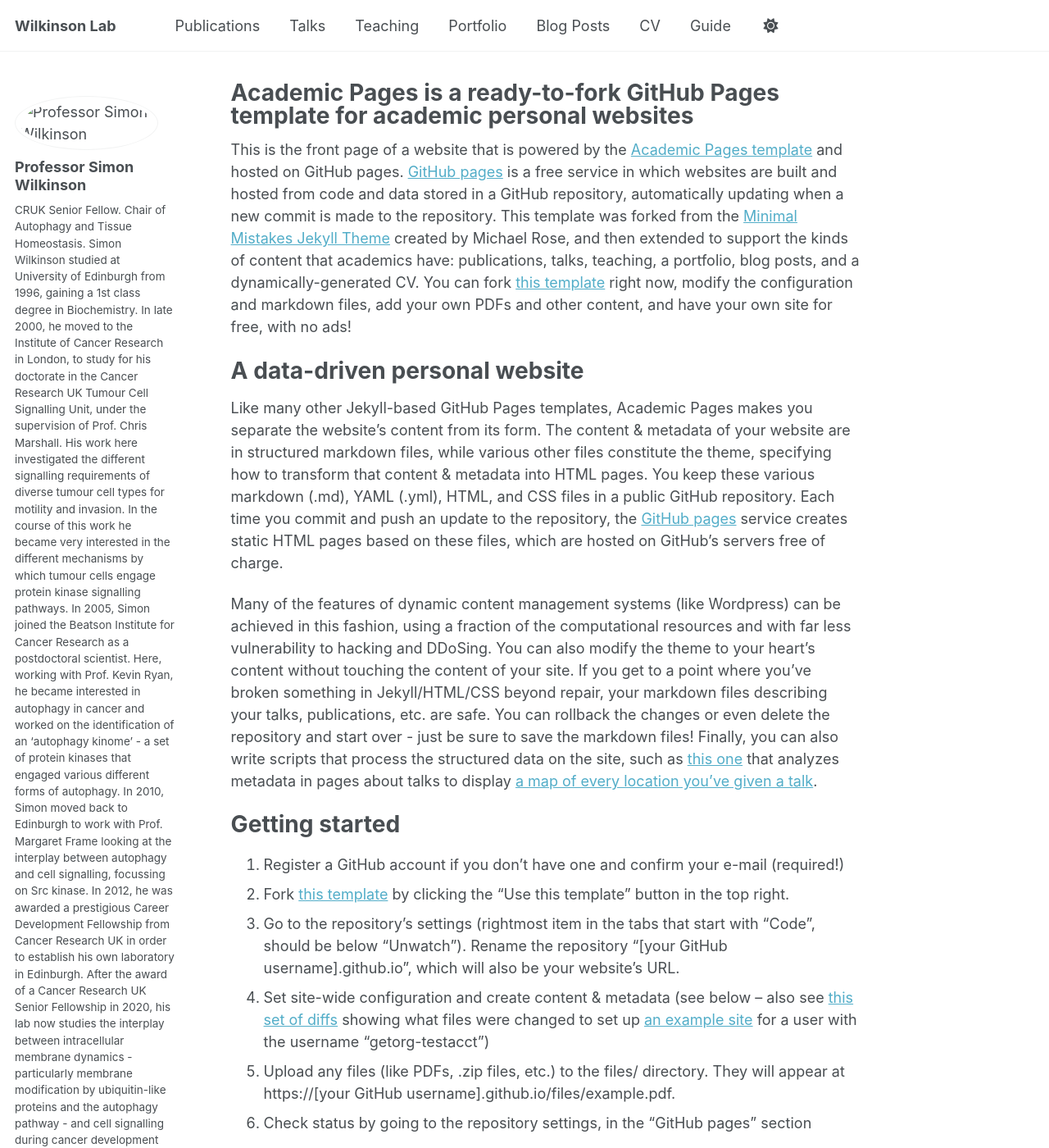
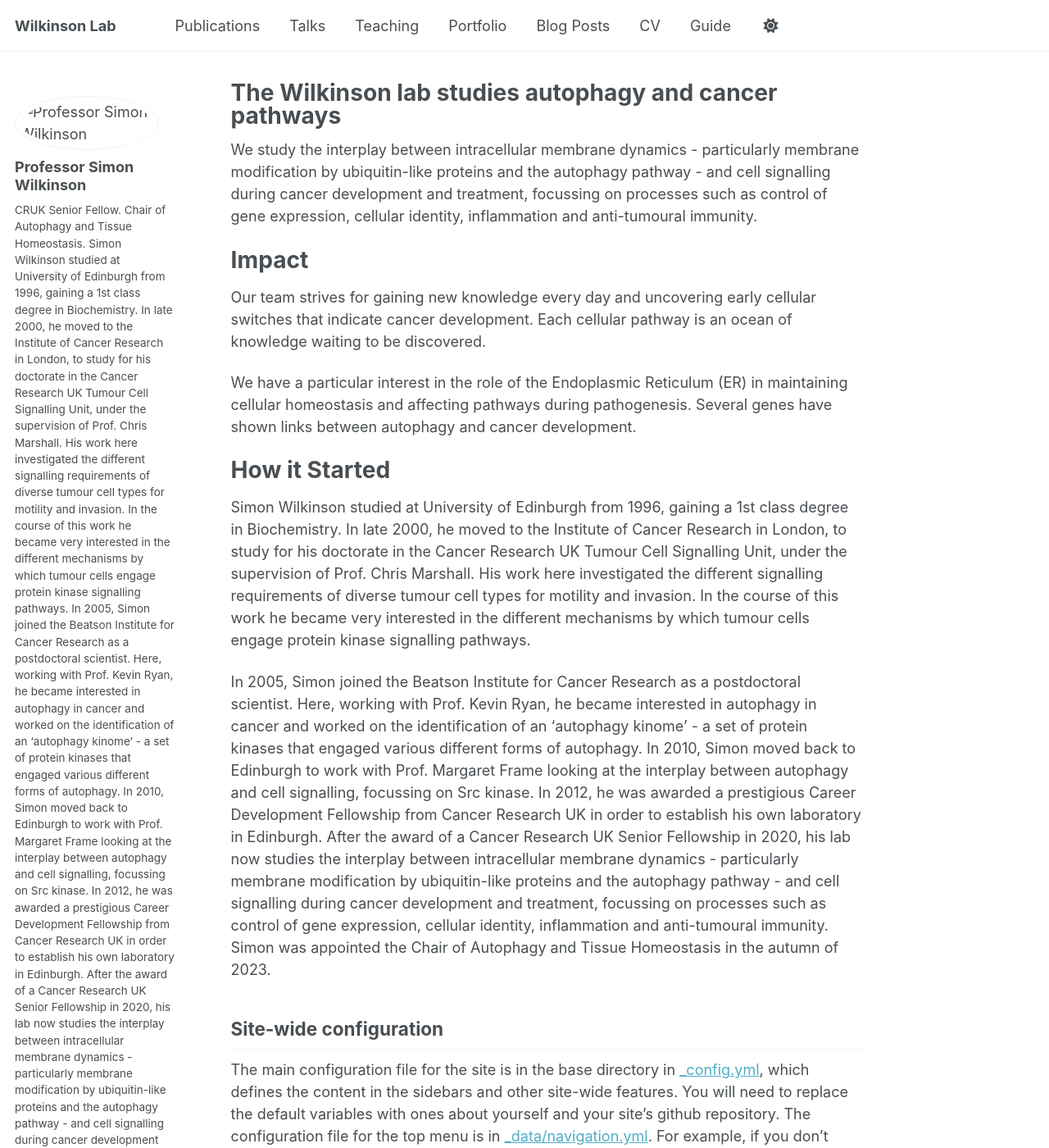
Before and after one commit to beeaak/beeaak.github.io, a Jekyll site: the page built from _pages/about.md, in a window 1280 px wide and 1400 px high. Shown: the whole window at 82% size. Built offline with Jekyll 4.4.1, drawn with Linux system fonts in a browser that asks for light colours; some web fonts are replaced.

Commit message:
Update about.md

```diff
--- a/_pages/about.md
+++ b/_pages/about.md
@@ -1,28 +1,25 @@
 ---
 permalink: /
-title: "Academic Pages is a ready-to-fork GitHub Pages template for academic personal websites"
+title: "The Wilkinson lab studies autophagy and cancer pathways"
 author_profile: true
 redirect_from:
   - /about/
   - /about.html
 ---
 
-This is the front page of a website that is powered by the [Academic Pages template](https://github.com/academicpages/academicpages.github.io) and hosted on GitHub pages. [GitHub pages](https://pages.github.com) is a free service in which websites are built and hosted from code and data stored in a GitHub repository, automatically updating when a new commit is made to the repository. This template was forked from the [Minimal Mistakes Jekyll Theme](https://mmistakes.github.io/minimal-mistakes/) created by Michael Rose, and then extended to support the kinds of content that academics have: publications, talks, teaching, a portfolio, blog posts, and a dynamically-generated CV. You can fork [this template](https://github.com/academicpages/academicpages.github.io) right now, modify the configuration and markdown files, add your own PDFs and other content, and have your own site for free, with no ads!
+We study the interplay between intracellular membrane dynamics - particularly membrane modification by ubiquitin-like proteins and the autophagy pathway - and cell signalling during cancer development and treatment, focussing on processes such as control of gene expression, cellular identity, inflammation and anti-tumoural immunity.
 
-A data-driven personal website
+Impact
 ======
-Like many other Jekyll-based GitHub Pages templates, Academic Pages makes you separate the website's content from its form. The content & metadata of your website are in structured markdown files, while various other files constitute the theme, specifying how to transform that content & metadata into HTML pages. You keep these various markdown (.md), YAML (.yml), HTML, and CSS files in a public GitHub repository. Each time you commit and push an update to the repository, the [GitHub pages](https://pages.github.com/) service creates static HTML pages based on these files, which are hosted on GitHub's servers free of charge.
+Our team strives for gaining new knowledge every day and uncovering early cellular switches that indicate cancer development. Each cellular pathway is an ocean of knowledge waiting to be discovered.
 
-Many of the features of dynamic content management systems (like Wordpress) can be achieved in this fashion, using a fraction of the computational resources and with far less vulnerability to hacking and DDoSing. You can also modify the theme to your heart's content without touching the content of your site. If you get to a point where you've broken something in Jekyll/HTML/CSS beyond repair, your markdown files describing your talks, publications, etc. are safe. You can rollback the changes or even delete the repository and start over - just be sure to save the markdown files! Finally, you can also write scripts that process the structured data on the site, such as [this one](https://github.com/academicpages/academicpages.github.io/blob/master/talkmap.ipynb) that analyzes metadata in pages about talks to display [a map of every location you've given a talk](https://academicpages.github.io/talkmap.html).
+We have a particular interest in the role of the Endoplasmic Reticulum (ER) in maintaining cellular homeostasis and affecting pathways during pathogenesis. Several genes have shown links between autophagy and cancer development.
 
-Getting started
+How it Started
 ======
-1. Register a GitHub account if you don't have one and confirm your e-mail (required!)
-1. Fork [this template](https://github.com/academicpages/academicpages.github.io) by clicking the "Use this template" button in the top right.
-1. Go to the repository's settings (rightmost item in the tabs that start with "Code", should be below "Unwatch"). Rename the repository "[your GitHub username].github.io", which will also be your website's URL.
-1. Set site-wide configuration and create content & metadata (see below -- also see [this set of diffs](http://archive.is/3TPas) showing what files were changed to set up [an example site](https://getorg-testacct.github.io) for a user with the username "getorg-testacct")
-1. Upload any files (like PDFs, .zip files, etc.) to the files/ directory. They will appear at https://[your GitHub username].github.io/files/example.pdf.
-1. Check status by going to the repository settings, in the "GitHub pages" section
+Simon Wilkinson studied at University of Edinburgh from 1996, gaining a 1st class degree in Biochemistry. In late 2000, he moved to the Institute of Cancer Research in London, to study for his doctorate in the Cancer Research UK Tumour Cell Signalling Unit, under the supervision of Prof. Chris Marshall. His work here investigated the different signalling requirements of diverse tumour cell types for motility and invasion. In the course of this work he became very interested in the different mechanisms by which tumour cells engage protein kinase signalling pathways.
+
+In 2005, Simon joined the Beatson Institute for Cancer Research as a postdoctoral scientist. Here, working with Prof. Kevin Ryan, he became interested in autophagy in cancer and worked on the identification of an ‘autophagy kinome’ - a set of protein kinases that engaged various different forms of autophagy. In 2010, Simon moved back to Edinburgh to work with Prof. Margaret Frame looking at the interplay between autophagy and cell signalling, focussing on Src kinase. In 2012, he was awarded a prestigious Career Development Fellowship from Cancer Research UK in order to establish his own laboratory in Edinburgh. After the award of a Cancer Research UK Senior Fellowship in 2020, his lab now studies the interplay between intracellular membrane dynamics - particularly membrane modification by ubiquitin-like proteins and the autophagy pathway - and cell signalling during cancer development and treatment, focussing on processes such as control of gene expression, cellular identity, inflammation and anti-tumoural immunity. Simon was appointed the Chair of Autophagy and Tissue Homeostasis in the autumn of 2023.
 
 Site-wide configuration
 ------
```
